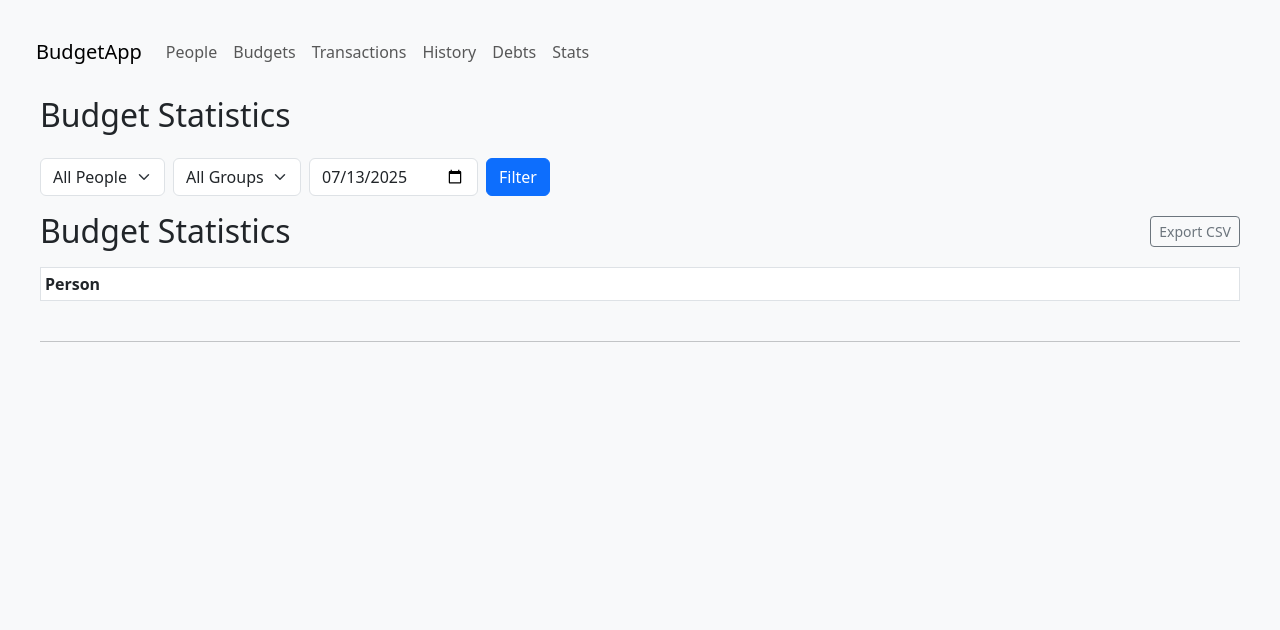
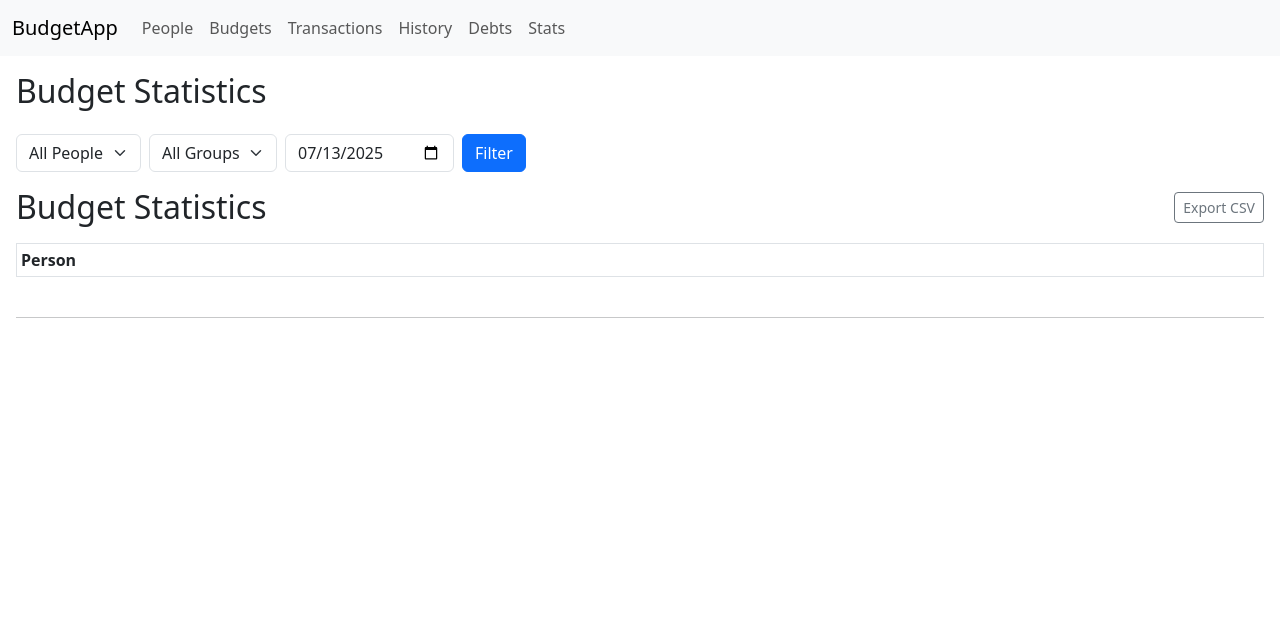
Before and after one commit to TarunB-Git/travelapp, a Flask app: page /budget-stats in a window 1280 px wide. Shown: the top 630 px of the page. Run offline with Flask 3, Linux system fonts and the light colour scheme; a user stored in the database is signed in; data comes from the database, SQL or seed files in the repository; data that the repository does not hold is empty.

Commit message:
Update base.html

```diff
--- a/app/templates/base.html
+++ b/app/templates/base.html
@@ -11,7 +11,8 @@
 </head>
 
 
-<body class="p-4 bg-light">
+<body class="bg-body text-body" data-bs-theme="light">
+
   <nav class="navbar navbar-expand-lg navbar-light bg-light mb-3">
   <div class="container-fluid">
     <a class="navbar-brand" href="/">BudgetApp</a>
```
